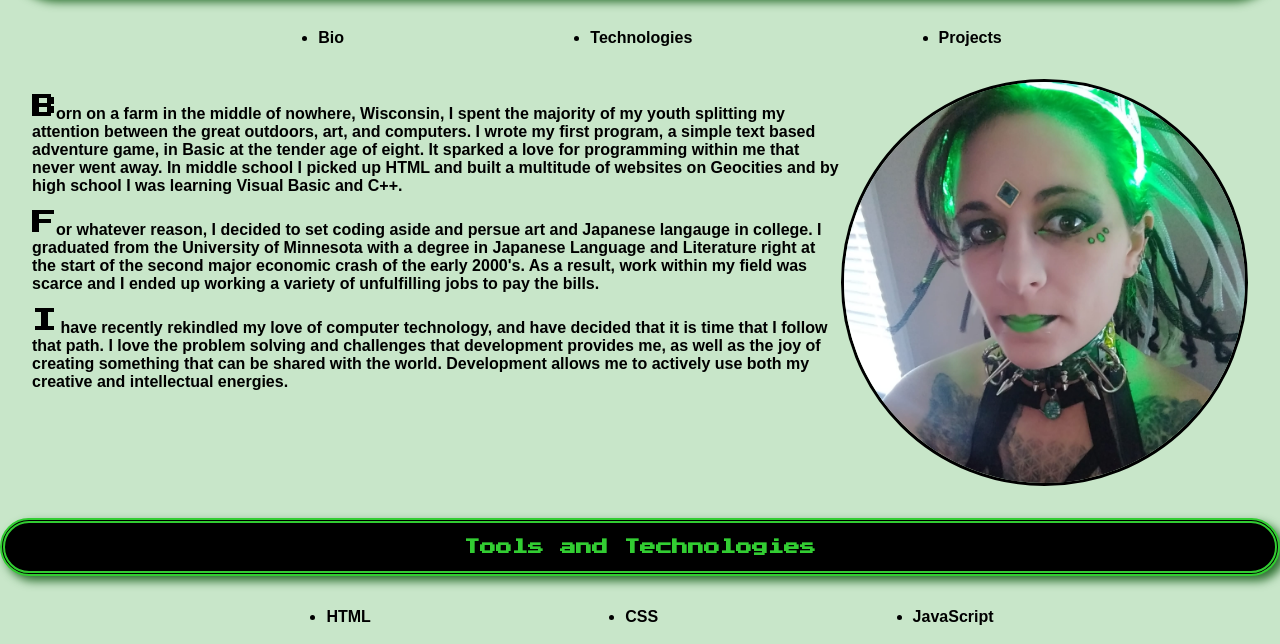
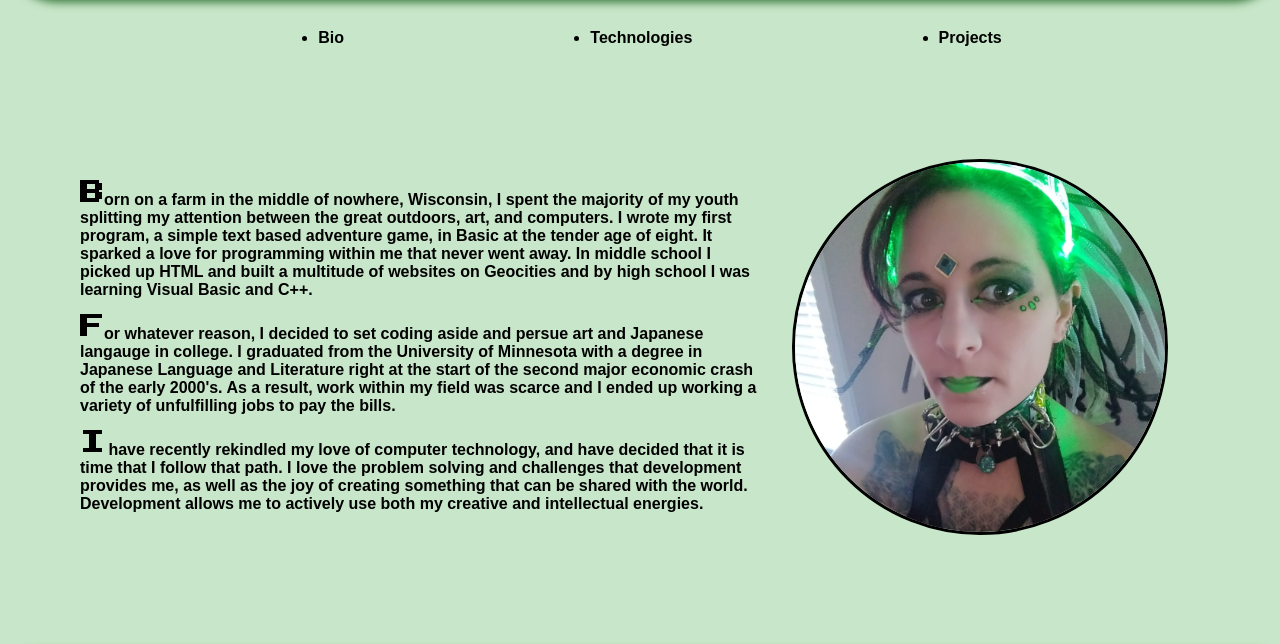
Before and after one commit to LaCollins/personal-bio-site, a plain HTML site: page index.html in a window 1280 px wide. Shown: the part 136-780 px from the top of the page. Drawn offline with Linux system fonts and the light colour scheme.

Commit message:
fixed spacing issues

```diff
--- a/main.css
+++ b/main.css
@@ -30,7 +30,8 @@ h2 {
     display: flex;
     flex-direction: row-reverse;
     justify-content: space-between;
-    margin: 2em;
+    margin: 5em;
+    align-items: center;
 }
 
 #bioPage img {
@@ -39,6 +40,7 @@ h2 {
     border: 3px solid black;
     border-radius: 20em;
     align-self: center;
+    margin: 2em;
 }
 
 #bioPage p::first-letter {
```
